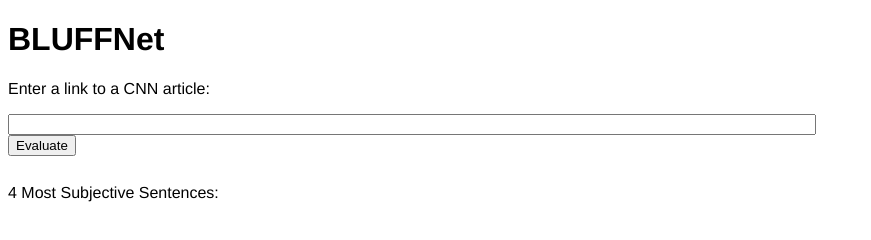
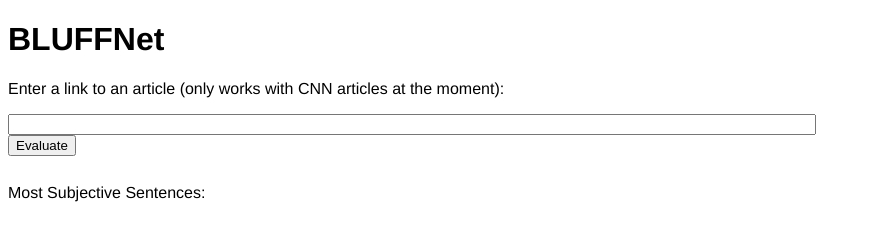
Before and after one commit to 1dividedby0/1dividedby0.github.io, a plain HTML site: page index.html in a window 1280 px wide. Shown: the whole page, without its empty margins (0-871 px from the left). Drawn offline with Linux system fonts and the light colour scheme.

Commit message:
new stuff

```diff
--- a/app.js
+++ b/app.js
@@ -36,6 +36,7 @@
 
   apigClient.classifyGet(params, body, additionalParams)
       .then(function(result){
+        console.log(result['data'])
         var data = JSON.stringify(result['data'])
         console.log(data.split("$$$")[0].substring(1))
         console.log(parseFloat(data.split("$$$")[0]))
@@ -50,7 +51,7 @@
         sentence4.innerHTML = data.split("$$$")[1].split(".")[3]
       }).catch( function(result){
         console.log(result)
-        selectElement.innerHTML = result
+        selectElement.innerHTML = "Failed to retrieve article, please try a different one (Live News does not work)"
       });
 
 }
--- a/index.html
+++ b/index.html
@@ -20,12 +20,12 @@
   </head>
   <body>
     <h1>BLUFFNet</h1>
-    <p>Enter a link to a CNN article:</p>
+    <p>Enter a link to an article (only works with CNN articles at the moment):</p>
     <input type="text" id="textfield" value="" />
     <br/>
     <button onclick="submitMe()" id="testButton" >Evaluate</button>
     <p id="date"></p>
-    <p>4 Most Subjective Sentences:</p>
+    <p>Most Subjective Sentences:</p>
     <p id="sentence1"></p>
     <p id="sentence2"></p>
     <p id="sentence3"></p>
```
